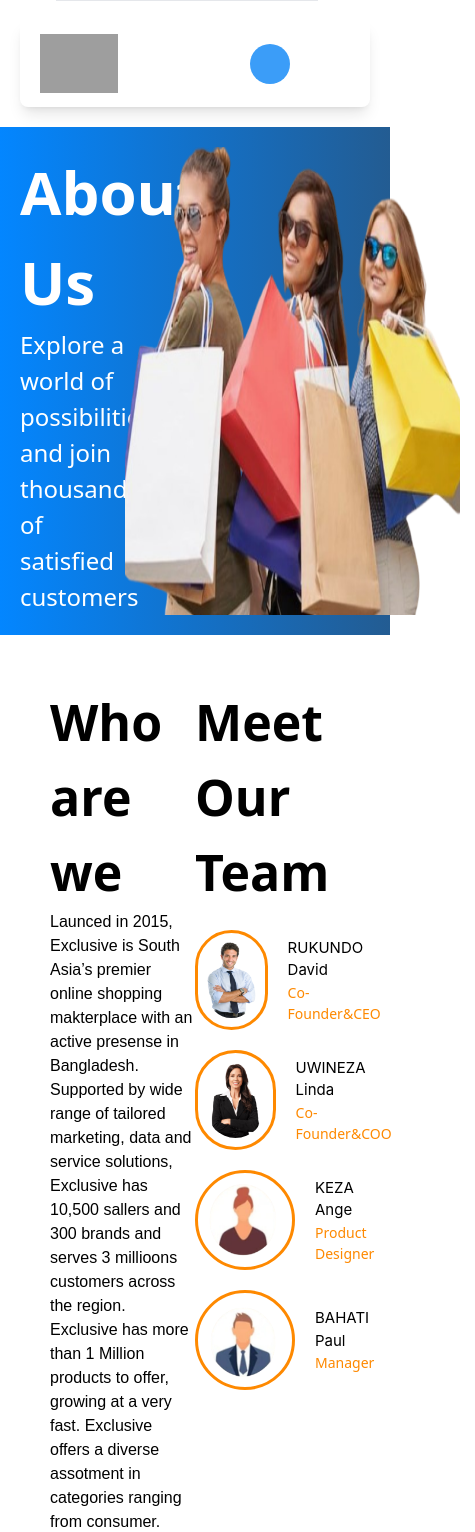
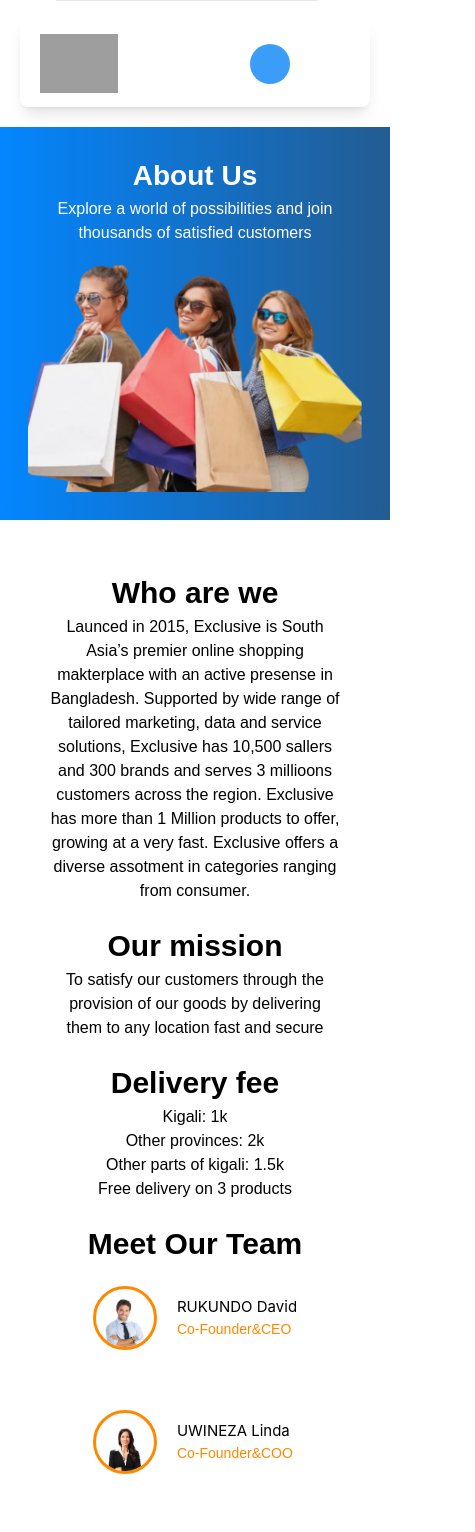
Before and after one commit to RUKUNDO-Prince/nihemart, a React (Vite) app in the folder client/: page /about in a window 390 px wide. Shown: the top 1532 px of the page, 475 px wide, since content can reach past the window. Built offline with nearby package versions, Linux system fonts and the light colour scheme; grey boxes are pictures that could not be loaded; some icons are missing.

Commit message:
complete about us page responsiveness

```diff
--- a/client/src/components/Navbar.jsx
+++ b/client/src/components/Navbar.jsx
@@ -18,7 +18,7 @@ const Navbar = () => {
     setSidebarOpen(false);
   };
   return (
-    <div className="flex justify-between gap-3 items-center m-5 shadow-lg rounded-lg px-5 relative">
+    <div className="flex justify-between gap-3 items-center m-5 shadow-lg rounded-lg px-5 sticky -top-1 z-50 bg-white">
       <Link to="/" className="w-[82px] h-[87px]">
         <img
           src={logo}
--- a/client/src/components/Team.jsx
+++ b/client/src/components/Team.jsx
@@ -3,10 +3,12 @@ import { team } from "../constants/data";
 
 const Team = () => {
   return (
-    <div>
+    <div className="grid sm:grid-cols-2 md:grid-cols-1 lg:grid-cols-2 gap-5">
       {team.map((item, index) => (
-        <div className="flex items-center gap-5 my-5">
-          <img className="rounded-full border-[3px] border-primary w-[100px] h-[100px] p-[9px]" src={item.img} alt="" />
+        <div className="flex items-center gap-5 my-5" key={index}>
+          <div className="rounded-full border-[3px] border-primary w-[64px] h-[64px] p-[9px] overflow-hidden">
+          <img className="object-contain w-[64px] h-[64px]" src={item.img} alt="" />
+          </div>
           <div>
             <p className="font-inter text-[15px]">{item.name}</p>
             <p className="text-primary text-[14px]">{item.position}</p>
--- a/client/src/pages/About.jsx
+++ b/client/src/pages/About.jsx
@@ -4,22 +4,24 @@ import { Cta, Team } from "../components";
 
 const About = () => {
   return (
-    <div className="flex flex-col">
-      <div className="bg-gradient-to-r from-blue2 to-deepBlue flex justify-around p-[20px]">
-        <div className="content-center w-[30%]">
-          <h1 className="text-white text-[60px] font-bold">About Us</h1>
-          <p className="text-white text-[24px]">
+    <div className="flex flex-col font-poppins">
+      <div className="bg-gradient-to-r from-blue2 to-deepBlue flex flex-col md:flex-row justify-around p-7 gap-5">
+        <div className="content-center md:w-[50%]">
+          <h1 className="text-white text-[28px] md:text-[48px] lg:text-[60px] font-bold text-center md:text-start">About Us</h1>
+          <p className="text-white text-base md:text-[22px] text-center md:text-start md:w-[70%]">
             Explore a world of possibilities and join thousands of satisfied
             customers{" "}
           </p>
         </div>
+        <div className="md:w-[50%]">
         <img src={about} alt="img" />
+        </div>
       </div>
-      <div className="flex items-start max-w-full justify-around p-[50px]">
-        <div className="flex flex-col w-[50%]">
+      <div className="flex flex-col md:flex-row p-[50px] gap-5">
+        <div className="flex flex-col md:w-[50%] gap-5">
           <div>
-            <h1 className="text-black font-bold text-[50px]">Who are we</h1>
-            <p className="text-[16px] font-poppins">
+            <h1 className="text-black font-bold text-[30px] text-center md:text-start">Who are we</h1>
+            <p className="text-[16px] font-poppins text-center md:text-start">
               Launced in 2015, Exclusive is South Asia’s premier online shopping
               makterplace with an active presense in Bangladesh. Supported by
               wide range of tailored marketing, data and service solutions,
@@ -30,15 +32,15 @@ const About = () => {
             </p>
           </div>
           <div>
-            <h1 className="text-black font-bold text-[50px]">Our mission</h1>
-            <p className="text-[16px] font-poppins">
+            <h1 className="text-black font-bold text-[30px] text-center md:text-start">Our mission</h1>
+            <p className="text-[16px] font-poppins text-center md:text-start">
               To satisfy our customers through the provision of our goods by
               delivering them to any location fast and secure
             </p>
           </div>
           <div>
-            <h1 className="text-black font-bold text-[50px]">Delivery fee</h1>
-            <ul>
+            <h1 className="text-black font-bold text-[30px] text-center md:text-start">Delivery fee</h1>
+            <ul className="flex flex-col items-center md:items-start">
               <li>Kigali: 1k</li>
               <li>Other provinces: 2k</li>
               <li>Other parts of kigali: 1.5k</li>
@@ -46,8 +48,8 @@ const About = () => {
             </ul>
           </div>
         </div>
-        <div>
-          <h1 className="text-black font-bold text-[50px]">Meet Our Team</h1>
+        <div className="md:w-[50%] flex flex-col items-center">
+          <h1 className="text-black font-bold text-[30px]">Meet Our Team</h1>
           <Team />
         </div>
       </div>
```
